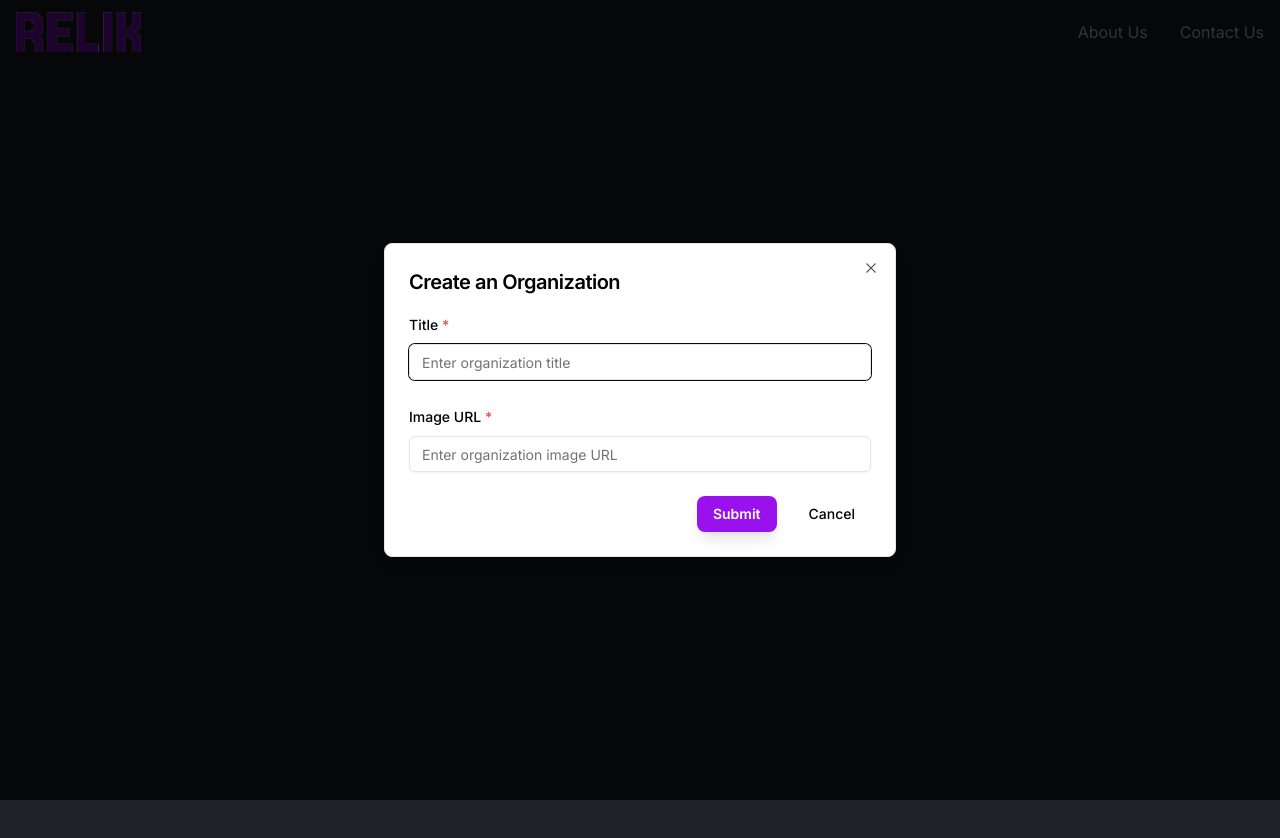
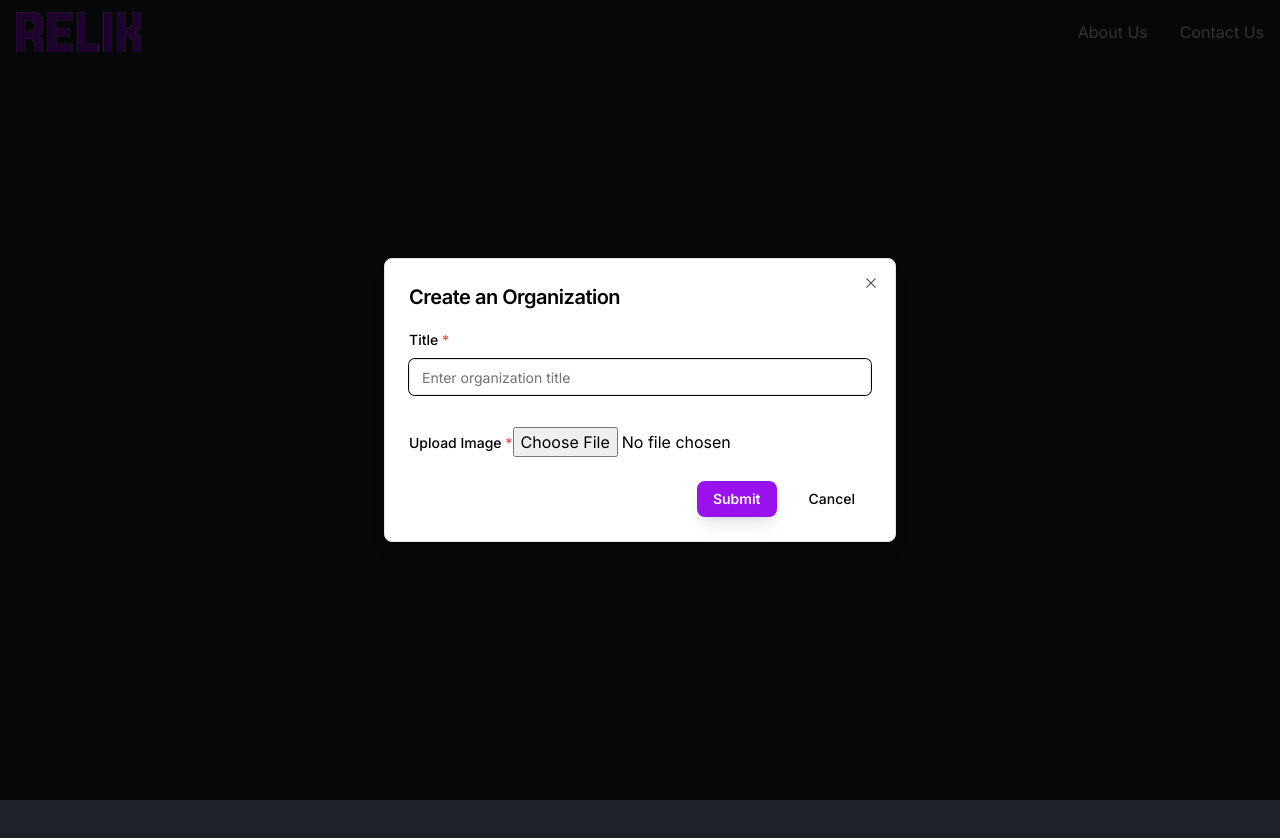
Before and after one commit to sidkumar28/relik_vercel, a Next.js app: page /CreateOrganization in a window 1280 px wide. Both pictures are taken after a click on the button "Create Organization". Shown: the top 838 px of the page. Built offline with nearby package versions, Linux system fonts and the light colour scheme; no server answers.

Commit message:
IPFS Done

```diff
--- a/package.json
+++ b/package.json
@@ -18,12 +18,15 @@
     "@radix-ui/react-label": "^2.1.0",
     "@radix-ui/react-select": "^2.1.1",
     "@radix-ui/react-slot": "^1.1.0",
+    "@thirdweb-dev/sdk": "^4.0.99",
     "@wagmi/core": "^2.13.4",
     "@web3modal/ethereum": "^2.7.1",
     "@web3modal/react": "^2.7.1",
+    "axios": "^1.7.7",
     "class-variance-authority": "^0.7.0",
     "clsx": "^2.1.1",
     "ethers": "^5.7.2",
+    "ipfs-http-client": "^60.0.1",
     "lucide-react": "^0.438.0",
     "metamask-react": "^2.7.0",
     "next": "^14.2.7",
--- a/src/components/shared/CreateOrganizationForm.tsx
+++ b/src/components/shared/CreateOrganizationForm.tsx
@@ -16,10 +16,13 @@ import {
 } from '@/components/ui/dialog';
 import Web3 from 'web3';
 import { contractABI, contractAddress } from '@/contracts/contract';
+import axios from 'axios';
+
+const PINATA_API_KEY = process.env.PINATA_API_KEY;
+const PINATA_SECRET_API_KEY = process.env.PINATA_SECRET_API_KEY;
 
 const createOrganizationSchema = z.object({
   title: z.string().min(2, { message: 'Title must be at least 2 characters.' }),
-  imageUrl: z.string().min(1, { message: 'Image URL is required.' }),
 });
 
 type CreateOrganizationFormValues = z.infer<typeof createOrganizationSchema>;
@@ -30,6 +33,7 @@ interface CreateOrganizationDialogProps {
 
 const CreateOrganizationDialog: React.FC<CreateOrganizationDialogProps> = ({ onOrganizationCreated }) => {
   const [isDialogOpen, setIsDialogOpen] = useState(false);
+  const [imageFile, setImageFile] = useState<File | null>(null);
   const [error, setError] = useState<string | null>(null);
   const [isSubmitting, setIsSubmitting] = useState(false);
 
@@ -37,65 +41,83 @@ const CreateOrganizationDialog: React.FC<CreateOrganizationDialogProps> = ({ onO
     resolver: zodResolver(createOrganizationSchema),
   });
 
+  const handleImageUpload = (event: React.ChangeEvent<HTMLInputElement>) => {
+    const file = event.target.files?.[0];
+    if (file) {
+      setImageFile(file);
+      setError(null);
+    }
+  };
+
+  const uploadImageToIPFS = async (file: File): Promise<string> => {
+    try {
+      const formData = new FormData();
+      formData.append('file', file);
+
+      const response = await axios.post('https://api.pinata.cloud/pinning/pinFileToIPFS', formData, {
+        headers: {
+          'pinata_api_key': PINATA_API_KEY,
+          'pinata_secret_api_key': PINATA_SECRET_API_KEY,
+          'Content-Type': 'multipart/form-data',
+        },
+      });
+
+      console.log('Image uploaded to IPFS:', response.data.IpfsHash);
+      return `https://gateway.pinata.cloud/ipfs/${response.data.IpfsHash}`;
+    } catch (err) {
+      console.error('Error uploading image to IPFS:', err);
+      throw new Error('Failed to upload image to IPFS');
+    }
+  };
+
   const onSubmit: SubmitHandler<CreateOrganizationFormValues> = async (data) => {
     setIsSubmitting(true);
     setError(null);
     try {
+      if (!imageFile) {
+        setError('Please select an image to upload.');
+        return;
+      }
+
+      const imageUrl = await uploadImageToIPFS(imageFile);
+      console.log('Uploaded Image URL:', imageUrl);
+
       const { ethereum } = window as any;
       if (!ethereum) {
-        throw new Error('MetaMask not found!');
+        console.error('MetaMask not found!');
+        setError('MetaMask not found!');
+        return;
       }
 
       const web3 = new Web3(ethereum);
       const accounts = await web3.eth.getAccounts();
       if (accounts.length === 0) {
-        throw new Error('No accounts found');
+        console.error('No accounts found');
+        setError('No accounts found');
+        return;
       }
 
       const contract = new web3.eth.Contract(contractABI, contractAddress);
-      const response = await contract.methods.createDAO(data.title, data.imageUrl).send({ from: accounts[0] });
+      const response = await contract.methods.createDAO(data.title, imageUrl).send({ from: accounts[0] });
+      console.log('Response from createDAO:', response);
 
-      const daoCreatedEvent = response.events?.DAOCreated;
-      if (daoCreatedEvent) {
-        alert('DAO created successfully!');
-        onOrganizationCreated();
-        setIsDialogOpen(false);
-        reset();
-      } else {
-        throw new Error('DAO creation failed.');
-      }
+      onOrganizationCreated();
+      setIsDialogOpen(false);
+      reset();
     } catch (err) {
-      console.error(err);
+      console.error('Error during DAO creation:', err);
       setError((err as Error).message || 'Failed to create DAO');
     } finally {
       setIsSubmitting(false);
     }
   };
 
-  const handleOpenDialog = () => {
-    setIsDialogOpen(true);
-    reset();
-    setError(null);
-  };
-
-  const handleCloseDialog = () => {
-    if (!isSubmitting) {
-      setIsDialogOpen(false);
-      reset();
-      setError(null);
-    }
-  };
-
   return (
     <>
-      <Button
-        onClick={handleOpenDialog}
-        className="bg-[#9911ED] text-white text-lg md:text-xl mb-4 md:mb-6 px-3 md:px-4 py-2 rounded-3xl flex items-center justify-center w-52 md:w-64 h-14 md:h-16 text-center overflow-hidden"
-      >
+      <Button onClick={() => setIsDialogOpen(true)} className="bg-[#9911ED] text-white text-lg md:text-xl mb-4 md:mb-6 px-3 md:px-4 py-2 rounded-3xl flex items-center justify-center w-52 md:w-64 h-14 md:h-16 text-center overflow-hidden">
         Create Organization
       </Button>
-
-      <Dialog open={isDialogOpen} onOpenChange={handleCloseDialog}>
+      <Dialog open={isDialogOpen} onOpenChange={() => setIsDialogOpen(false)}>
         <DialogContent className="max-w-full lg:max-w-lg mx-auto p-4 md:p-6">
           <DialogHeader>
             <DialogTitle className='text-lg md:text-xl'>Create an Organization</DialogTitle>
@@ -113,21 +135,22 @@ const CreateOrganizationDialog: React.FC<CreateOrganizationDialogProps> = ({ onO
               {errors.title && <p className="text-red-500 mt-1">{errors.title.message}</p>}
             </div>
             <div>
-              <Label htmlFor="imageUrl">Image URL <span className="text-red-500">*</span></Label>
-              <Input
-                id="imageUrl"
-                placeholder="Enter organization image URL"
-                {...register('imageUrl')}
+              <Label htmlFor="imageUpload">Upload Image <span className="text-red-500">*</span></Label>
+              <input
+                type="file"
+                id="imageUpload"
+                accept="image/*"
+                onChange={handleImageUpload}
                 className="mt-1 md:mt-2"
                 disabled={isSubmitting}
               />
-              {errors.imageUrl && <p className="text-red-500 mt-1">{errors.imageUrl.message}</p>}
+              {imageFile && <p className="text-green-500 mt-1">Image selected: {imageFile.name}</p>}
             </div>
             <DialogFooter className='flex flex-col md:flex-row md:justify-end space-y-2 md:space-y-0 md:space-x-4'>
               <Button type="submit" className="bg-[#9911ED] text-white font-semibold rounded-lg shadow-lg w-full md:w-auto" disabled={isSubmitting}>
                 {isSubmitting ? 'Submitting...' : 'Submit'}
               </Button>
-              <Button type="button" variant="ghost" onClick={handleCloseDialog} disabled={isSubmitting}>
+              <Button type="button" variant="ghost" onClick={() => setIsDialogOpen(false)} disabled={isSubmitting}>
                 Cancel
               </Button>
             </DialogFooter>
```
Also changed, not shown: 1 other file (tests, documents, lock files or other folders).
